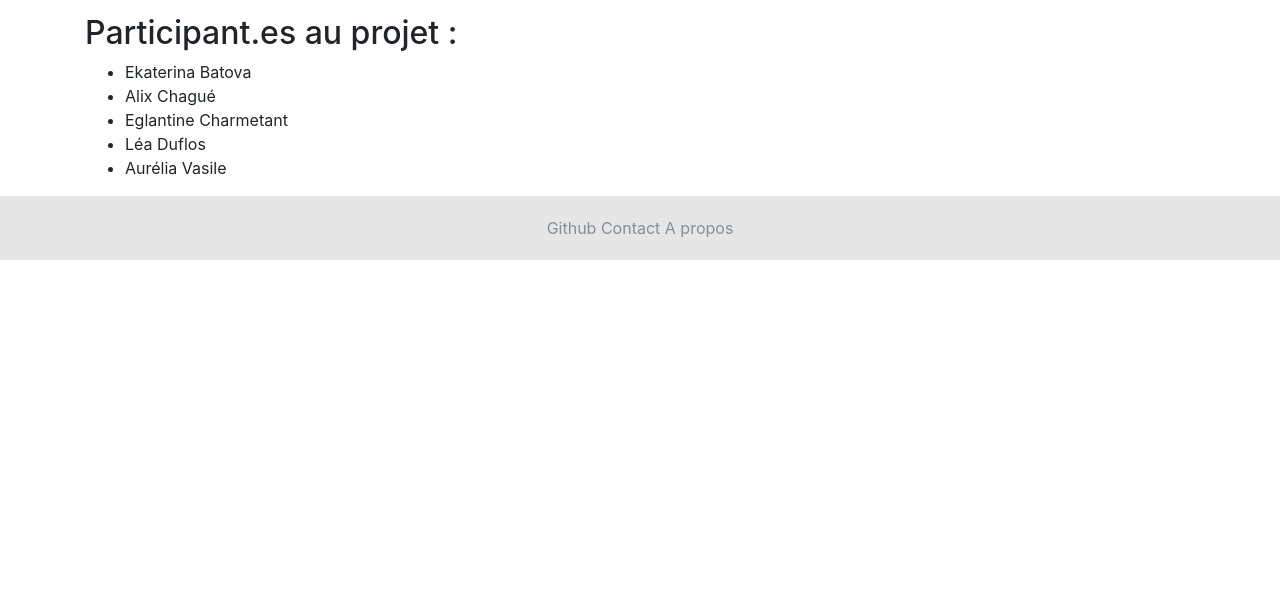
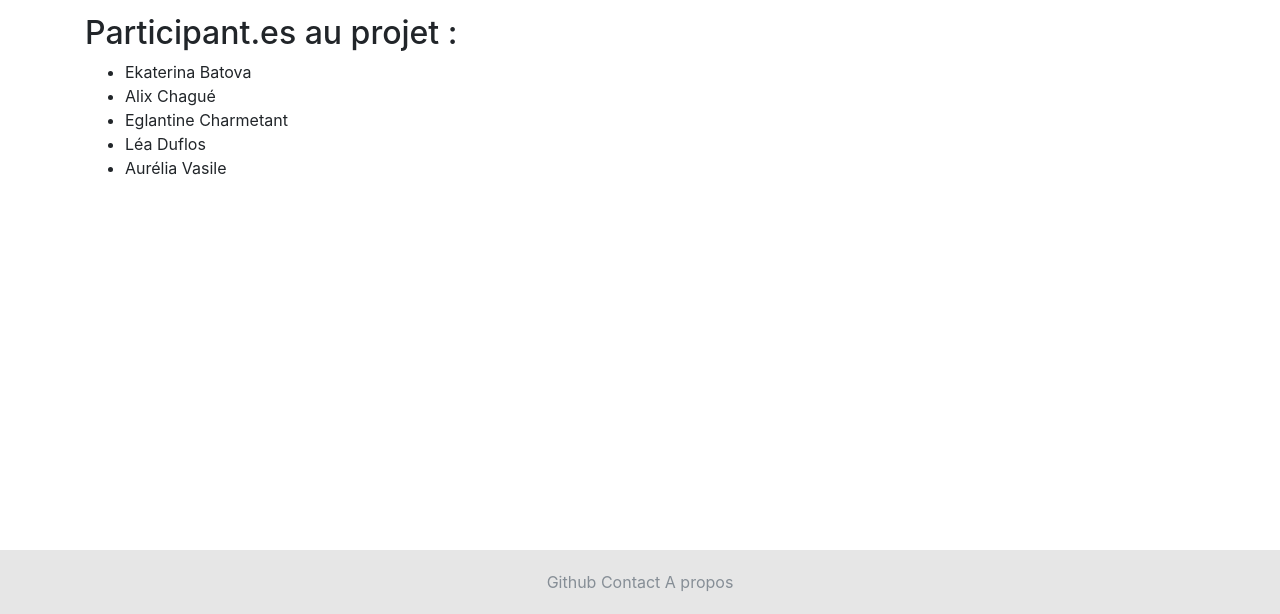
Before and after one commit to Chartes-TNAH/dico-proso, a Flask app: page /a-propos in a window 1280 px wide. Shown: the part 186-800 px from the top of the page. Run offline with Flask 2, Linux system fonts and the light colour scheme; some libraries are stand-ins or nearby versions.

Commit message:
correction footer

```diff
--- a/hoozhoo/templates/conteneur.html
+++ b/hoozhoo/templates/conteneur.html
@@ -53,7 +53,7 @@
 	        	</div>
 
 	        </div>
-        <footer class="footer container-fluid-expand" style="background-color: #e6e6e6; padding: 20px">
+        <footer class="footer container-fluid-expand fixed-bottom" style="background-color: #e6e6e6; padding: 20px">
         	<div class="footer-item">
             	<div class="col-lg-12 text-center">
                 	<a href="https://github.com/Chartes-TNAH/dico-proso" class="text-secondary">  <i class="fa fa-github"></i> Github</a>
```
